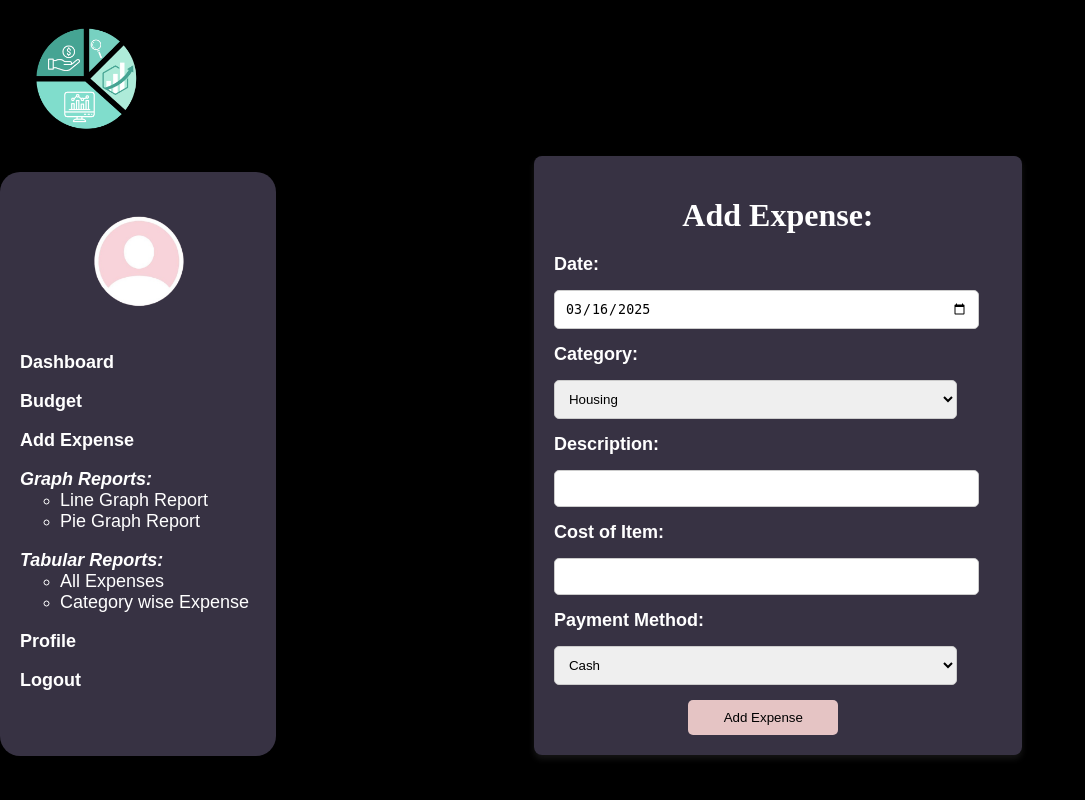
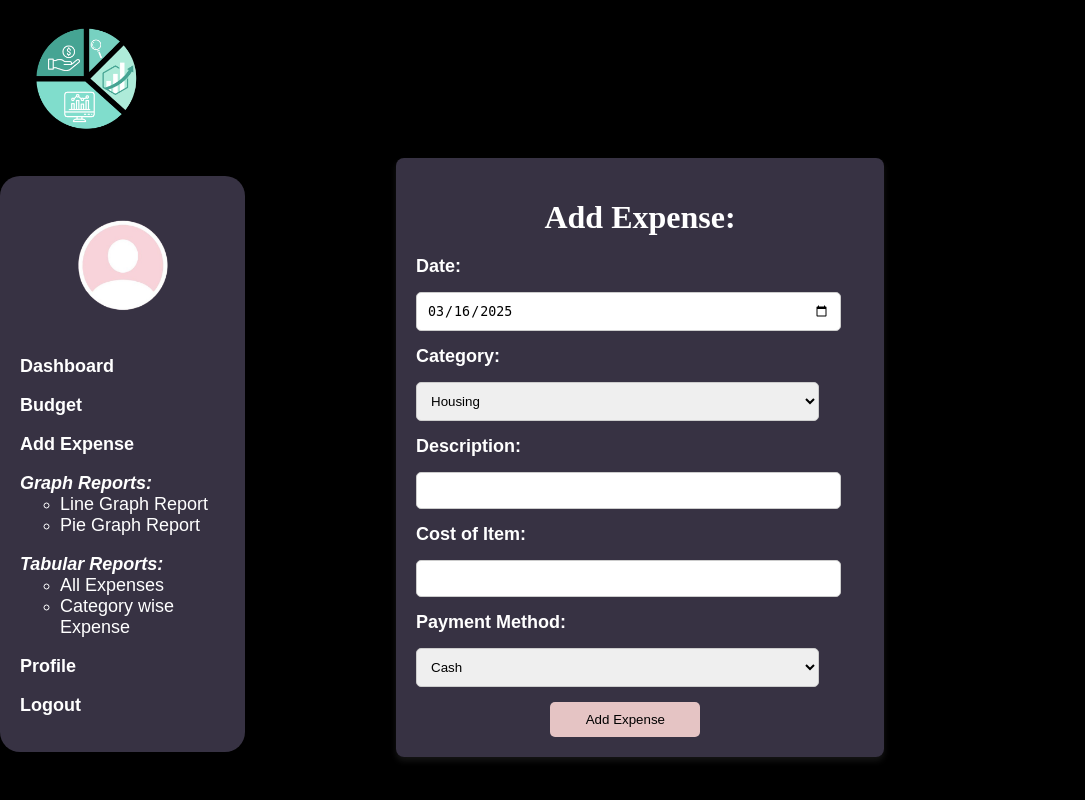
Before and after one commit to adityashahgithub/FiscalPoint, a PHP site: page /Frontend/addexpense.php in a window 1280 px wide. Shown: the whole page, without its empty margins (0-1085 px from the left). Run offline with PHP 8.4, Linux system fonts and the light colour scheme.

Commit message:
side bar alignment

```diff
--- a/Frontend/css/addexpense.css
+++ b/Frontend/css/addexpense.css
@@ -14,12 +14,14 @@ body {
 
 /* Sidebar */
 .sidebar {
-  width: 245px;
+  width: 16%;
   background-color: rgba(92, 84, 112, 0.6);
   padding: 20px;
   border-radius: 20px;
-  height: 68%;
+  height: 67%;
   margin-top: 10%;
+  position: absolute;
+    left: 0;
 
 }
 
--- a/Frontend/css/categorywisereport.css
+++ b/Frontend/css/categorywisereport.css
@@ -24,7 +24,7 @@ body {
     position: absolute;
     left: 0;
     width: 16%;
-    height: 56%;
+    height: 67%;
     background-color: rgba(92, 84, 112, 0.6);
     padding: 20px;
     border-radius:  20px;
--- a/Frontend/css/dashboard.css
+++ b/Frontend/css/dashboard.css
@@ -14,12 +14,14 @@ body {
 
 /* Sidebar */
 .sidebar {
-    width: 260px;
+    width: 18%;
     background-color: rgba(92, 84, 112, 0.6);
     padding: 20px;
     border-radius: 20px;
-    height: 68%;
+    height: 67%;
     margin-top: 10%;
+
+
 
 }
 
--- a/Frontend/css/linegraph.css
+++ b/Frontend/css/linegraph.css
@@ -21,11 +21,11 @@ body {
 /* Sidebar */
 
 .sidebar {
-    width: 222.3px;
+    width: 16%;
     background-color: rgba(92, 84, 112, 0.6);
     padding: 20px;
     border-radius: 20px;
-    height: 68%;
+    height: 67%;
     margin-top: 10%;
     position: absolute;
     left: 0%;
--- a/Frontend/css/piegraph.css
+++ b/Frontend/css/piegraph.css
@@ -25,7 +25,7 @@ body {
     position: absolute;
     left: 0;
     width: 16%;
-    height: 56%;
+    height: 67%;
     background-color: rgba(92, 84, 112, 0.6);
     padding: 20px;
     border-radius:  20px;
--- a/Frontend/css/profile.css
+++ b/Frontend/css/profile.css
@@ -24,7 +24,7 @@ body {
     position: absolute;
     left: 0;
     width: 16%;
-    height: 56%;
+    height: 67%;
     background-color: rgba(92, 84, 112, 0.6);
     padding: 20px;
     border-radius:  20px;
```
Also changed, not shown: Frontend/css/setbudget.css (+4 -3 lines), Frontend/css/tabularreport.css (+4 -5 lines).
